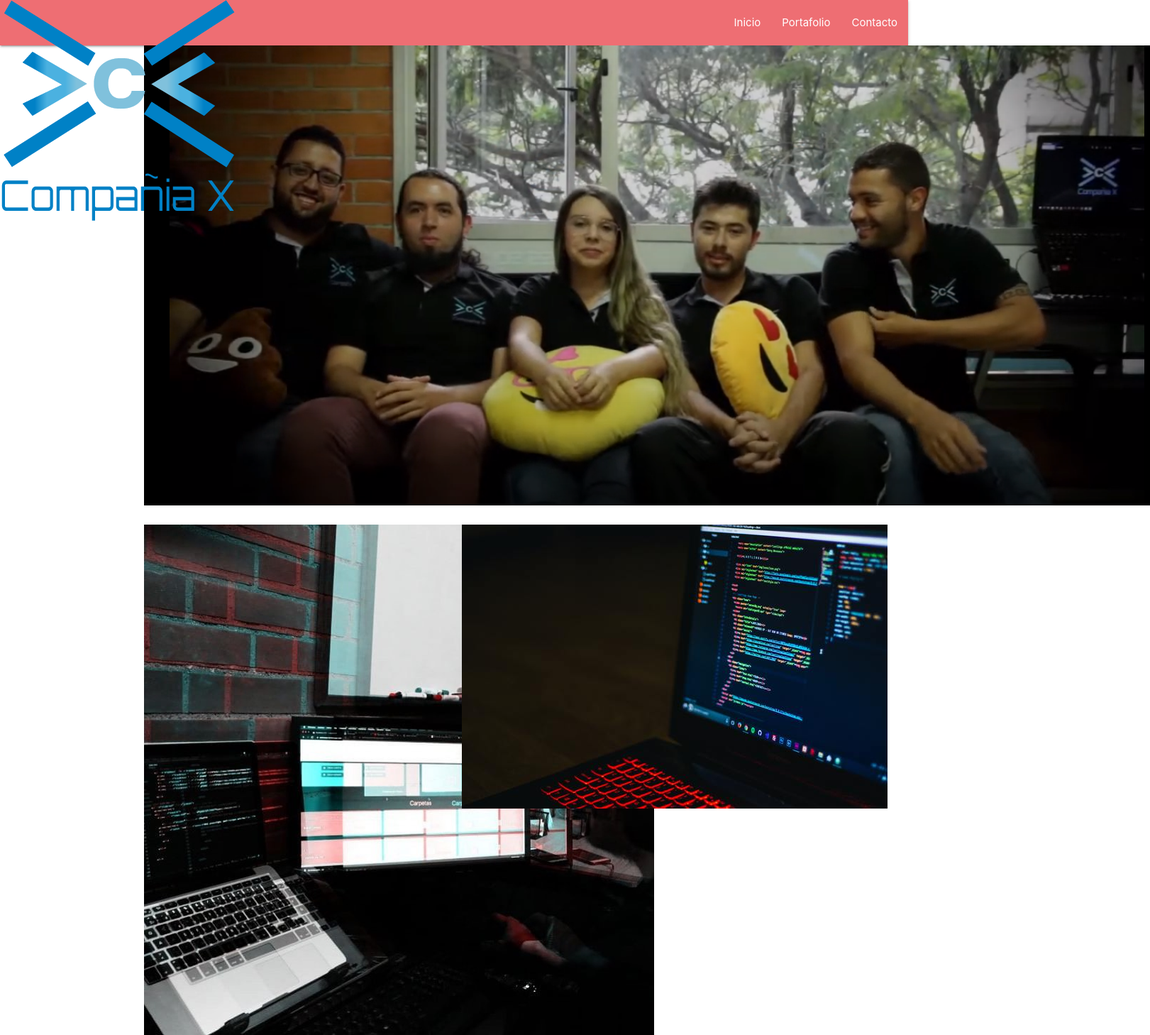
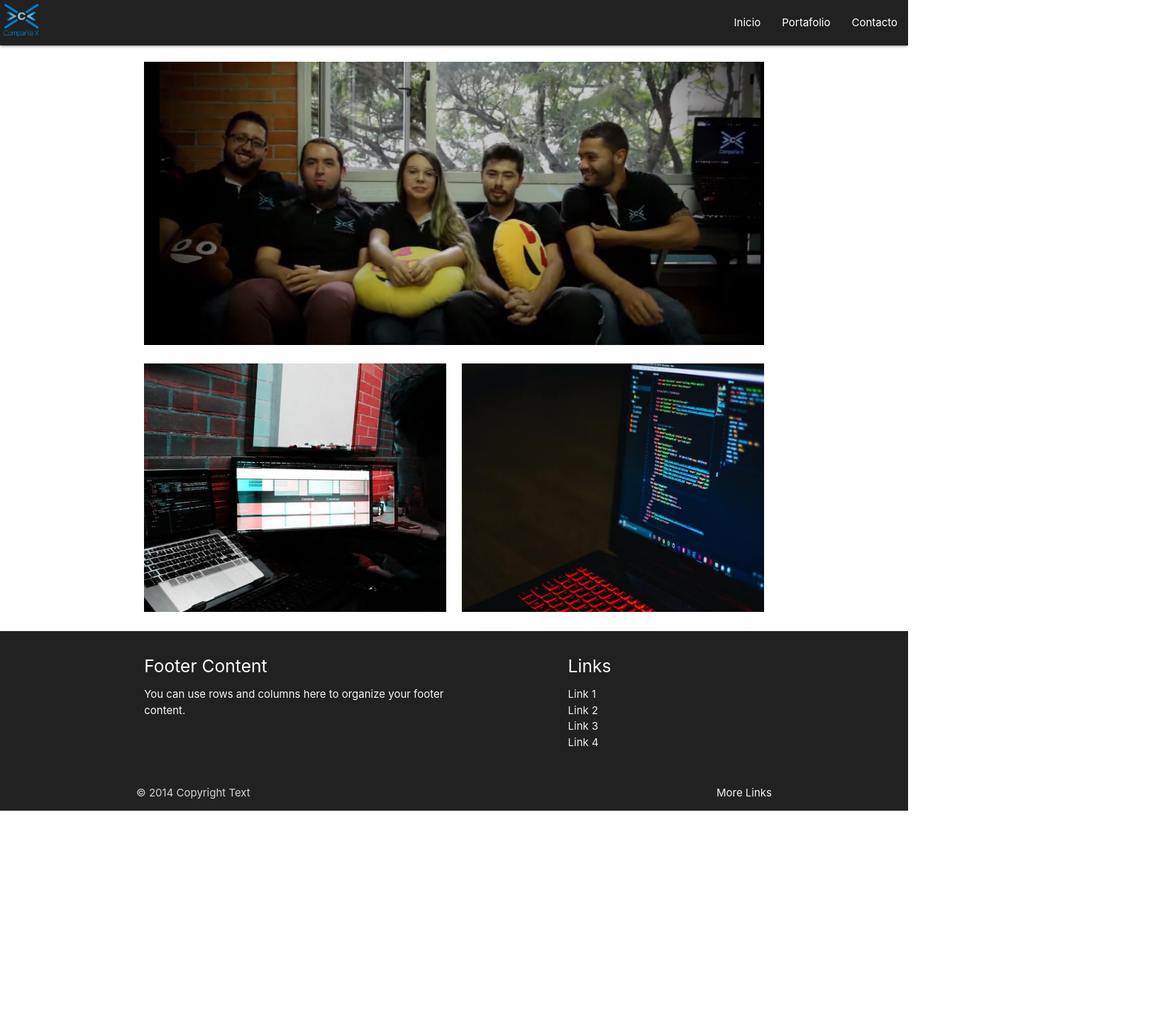
Before and after one commit to sebastian454/portafolio-x, a plain HTML site: page index.html in a window 1280 px wide. Shown: the top 1458 px of the page at 71% size, 1621 px wide, since content can reach past the window. After the commit the page ends 1142 px from the top, so only its background shows below. Drawn offline with nearby package versions, Linux system fonts and the light colour scheme.

Commit message:
agregamos el css

```diff
--- a/estilos.css
+++ b/estilos.css
@@ -0,0 +1,11 @@
+.contenidoVisual{
+    width: 100%;
+}
+.contenidoVisual1{
+    width: 100%;
+    height: 350px;
+}
+.logoX{
+    width: 50px;
+    margin: 5px;
+}
--- a/index.html
+++ b/index.html
@@ -7,14 +7,15 @@
     <title>Portafolio Comunidad X</title>
     <!-- Compiled and minified CSS -->
     <link rel="stylesheet" href="https://cdnjs.cloudflare.com/ajax/libs/materialize/1.0.0/css/materialize.min.css">
+    <link rel="stylesheet" href="estilos.css">
 
-    <link rel="stylesheet" href="estilos.css">
+
 
 </head>
 <body>
-    <nav>
-        <div class="nav-wrapper">
-          <a href="#" class="brand-logo"><img src="imagenes/logox.png" alt="Logo de Compañia X"></a>
+    <nav class="grey darken-4">
+        <div class="nav-wrapper ">
+          <a href="#" class="brand-logo"><img class="logoX" src="imagenes/logox.png" alt="Logo de Compañia X"></a>
           <ul id="nav-mobile" class="right hide-on-med-and-down">
             <li><a href="sass.html">Inicio</a></li>
             <li><a href="badges.html">Portafolio</a></li>
@@ -23,22 +24,24 @@
         </div>
       </nav>
 
+      <br>
+
       <div class="container">
           <div class="row">
               <div class="col s12 m12 l12">
-                <img class="center" src="imagenes/fondo.png" alt="">
+                <img class="center contenidoVisual" src="imagenes/fondo.png" alt="">
               </div>
           </div>
           <div class="row">
-              <div class="col s12 m6 l6"><img class="center" src="imagenes/bug.jpg" alt=""></div>
-              <div class="col s12 m6 l6"><img class="center" src="imagenes/pc.jpg" alt=""></div>
+              <div class="col s12 m6 l6"><img class="center contenidoVisual1" src="imagenes/bug.jpg" alt=""></div>
+              <div class="col s12 m6 l6"><img class="center contenidoVisual1" src="imagenes/pc.jpg" alt=""></div>
           </div>
 
       </div>
 
 
 
-      <footer class="page-footer">
+      <footer class="page-footer grey darken-4">
         <div class="container">
           <div class="row">
             <div class="col l6 s12">
```
